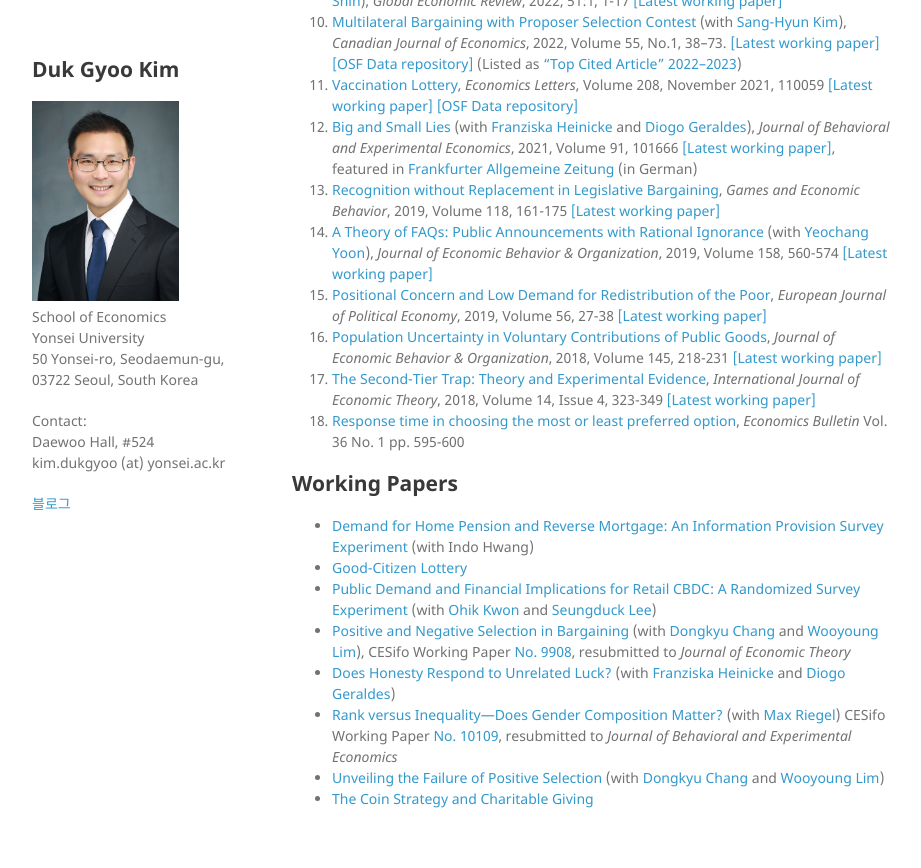
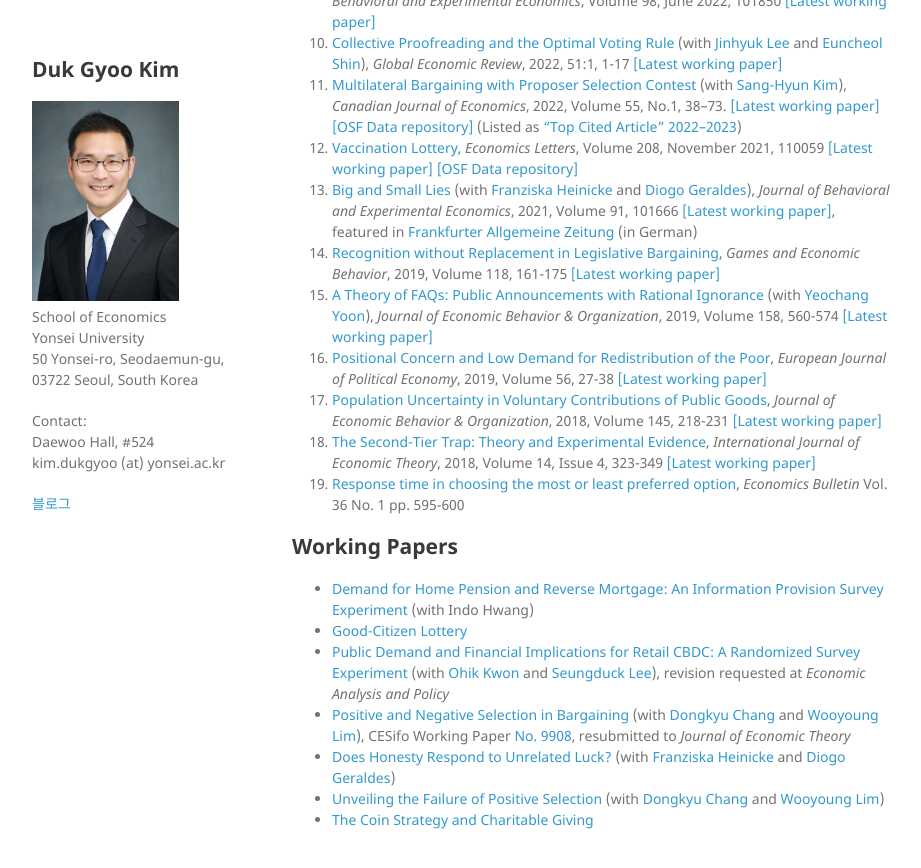
Before and after one commit to kimdukgyoo/kimdukgyoo.github.io, a Jekyll site: the page built from index.md, in a window 1280 px wide and 900 px high, scrolled down 757 px. Shown: the top 868 px of the window, without its empty margins (178-1099 px from the left). Built offline with Jekyll 4.4.1, drawn with Linux system fonts in a browser that asks for light colours; our own code applies the rules of GitHub Pages for plain Markdown files; some of the changed text lies outside the part shown.

Commit message:
Update index.md

```diff
--- a/index.md
+++ b/index.md
@@ -17,6 +17,7 @@
 -->
 
 ## Publications
+1. <a href="https://kimdukgyoo.github.io/PDFfiles/RankVsInequality.pdf" target="_blank">Rank versus Inequality---Does Gender Composition Matter?</a> (with <a href="https://max-riegel.netlify.app/" target="_blank">Max Riegel</a>) CESifo Working Paper <a href="https://www.cesifo.org/DocDL/cesifo1_wp10109.pdf" target="_blank">No. 10109</a>, accepted at _Journal of Behavioral and Experimental Economics_
 1. <a href="https://doi.org/10.22812/jetem.2025.36.2.001" target="_blank">Clustering Standard Errors at the Session Level</a>, _Journal of Economic Theory and Econometrics_, 2025, Vol.36, No.2, 1-29. <a href="https://kimdukgyoo.github.io/PDFfiles/ClusteringSEsession.pdf" target="_blank">[Latest working paper]</a>
 1. <a href="https://doi.org/10.1016/j.ecolecon.2024.108264" target="_blank">Sharing the Burden of Negative Externalities: A Tale of Gridlock and Accountability Elusion</a> (with <a href="http://www.abarmad.com/" target="_blank">Andrzej Baranski-Madrigal</a>), _Ecological Economics_, 2024, Volume 224, 108264. <a href="https://kimdukgyoo.github.io/PDFfiles/SharingNegative.pdf" target="_blank">[Latest working paper]</a>
 1. <a href="https://authors.elsevier.com/sd/article/S0899-8256(24)00062-9" target="_blank">Multilateral Bargaining over the Division of Losses</a> (with <a href="http://wooyoung.people.ust.hk/" target="_blank">Wooyoung Lim</a>), _Games and Economic Behavior_, 2024, Volume 146, 59-76. <a href="https://kimdukgyoo.github.io/PDFfiles/MBL.pdf" target="_blank">[Latest working paper]</a>
@@ -41,10 +42,9 @@
 ## Working Papers
 * <a href="https://kimdukgyoo.github.io/PDFfiles/HomePension.pdf" target="_blank">Demand for Home Pension and Reverse Mortgage: An Information Provision Survey Experiment</a> (with Indo Hwang)
 * <a href="https://kimdukgyoo.github.io/PDFfiles/CitizenLottery.pdf" target="_blank">Good-Citizen Lottery</a>
-* <a href="https://kimdukgyoo.github.io/PDFfiles/CBDCsurvey.pdf" target="_blank">Public Demand and Financial Implications for Retail CBDC: A Randomized Survey Experiment</a> (with <a href="https://www.researchgate.net/profile/Ohik-Kwon-3" target="_blank">Ohik Kwon</a> and <a href="https://sites.google.com/ucdavis.edu/seungduck-lee" target="_blank">Seungduck Lee</a>)
+* <a href="https://kimdukgyoo.github.io/PDFfiles/CBDCsurvey.pdf" target="_blank">Public Demand and Financial Implications for Retail CBDC: A Randomized Survey Experiment</a> (with <a href="https://sites.google.com/view/ohik-kwon" target="_blank">Ohik Kwon</a> and <a href="https://sites.google.com/ucdavis.edu/seungduck-lee" target="_blank">Seungduck Lee</a>), revision requested at _Economic Analysis and Policy_
 * <a href="https://kimdukgyoo.github.io/PDFfiles/PositiveAndNegativeSelection.pdf" target="_blank">Positive and Negative Selection in Bargaining</a> (with <a href="https://sites.google.com/site/dongkyuchang/" target="_blank">Dongkyu Chang</a> and <a href="http://wooyoung.people.ust.hk/" target="_blank">Wooyoung Lim</a>), CESifo Working Paper <a href="https://www.cesifo.org/en/publikationen/2022/working-paper/positive-and-negative-selection-bargaining-experiment" target="_blank">No. 9908</a>, resubmitted to _Journal of Economic Theory_
 * <a href="https://kimdukgyoo.github.io/PDFfiles/LuckLying.pdf" target="_blank">Does Honesty Respond to Unrelated Luck?</a> (with <a href="https://sites.google.com/view/franziskaheinicke/research?authuser=0" target="_blank">Franziska Heinicke</a> and <a href="https://sites.google.com/site/diogogeraldes/research" target="_blank">Diogo Geraldes</a>)<!-- , CESifo Working Paper <a href="https://www.cesifo.org/en/publikationen/2022/working-paper/effect-chosen-or-given-luck-honesty" target="_blank">No. 9904</a>-->
-* <a href="https://kimdukgyoo.github.io/PDFfiles/RankVsInequality.pdf" target="_blank">Rank versus Inequality---Does Gender Composition Matter?</a> (with <a href="https://max-riegel.netlify.app/" target="_blank">Max Riegel</a>) CESifo Working Paper <a href="https://www.cesifo.org/DocDL/cesifo1_wp10109.pdf" target="_blank">No. 10109</a>, resubmitted to _Journal of Behavioral and Experimental Economics_
 * <a href="https://kimdukgyoo.github.io/PDFfiles/positiveselection.pdf" target="_blank">Unveiling the Failure of Positive Selection</a> (with <a href="https://sites.google.com/site/dongkyuchang/" target="_blank">Dongkyu Chang</a> and <a href="http://wooyoung.people.ust.hk/" target="_blank">Wooyoung Lim</a>)
 * <a href="https://kimdukgyoo.github.io/PDFfiles/CoinStrategyandCharitableGiving.pdf" target="_blank"> The Coin Strategy and Charitable Giving</a>
 
```
